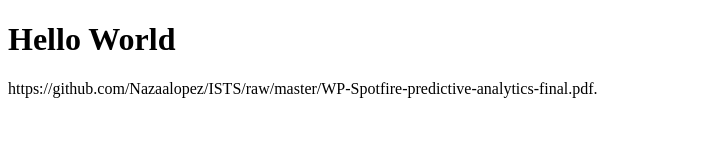
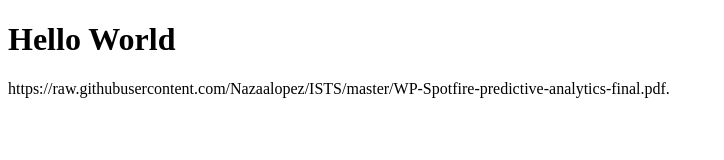
Before and after one commit to Nazaalopez/Nazaalopez.github.io, a plain HTML site: page index.html in a window 1280 px wide. Shown: the whole page, without its empty margins (0-724 px from the left). Drawn offline with Linux system fonts and the light colour scheme.

Commit message:
second commit

```diff
--- a/index.html
+++ b/index.html
@@ -2,6 +2,6 @@
 <html>
 <body>
 <h1>Hello World</h1>
-<p>https://github.com/Nazaalopez/ISTS/raw/master/WP-Spotfire-predictive-analytics-final.pdf.</p>
+<p>https://raw.githubusercontent.com/Nazaalopez/ISTS/master/WP-Spotfire-predictive-analytics-final.pdf.</p>
 </body>
 </html>
```
